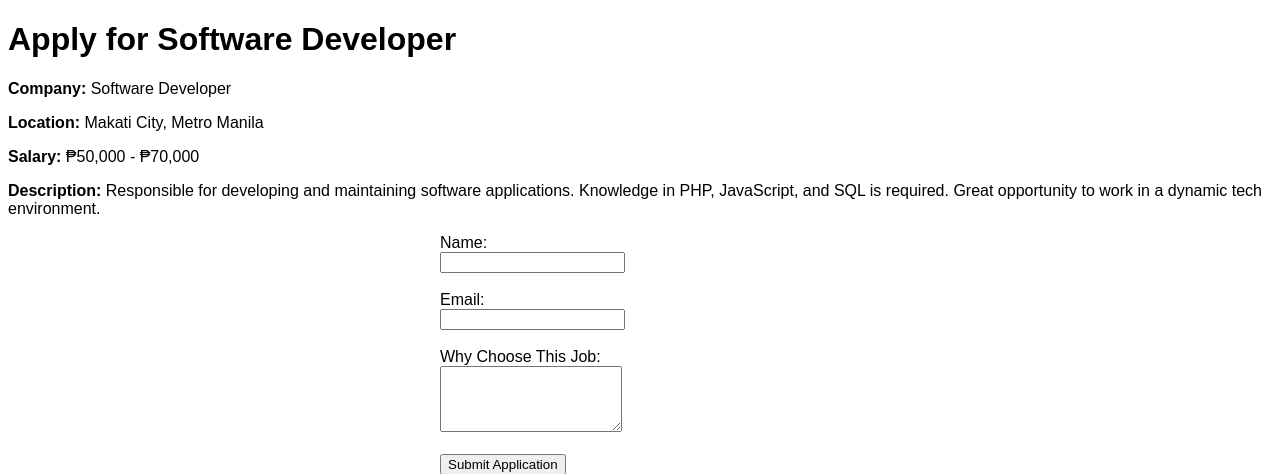
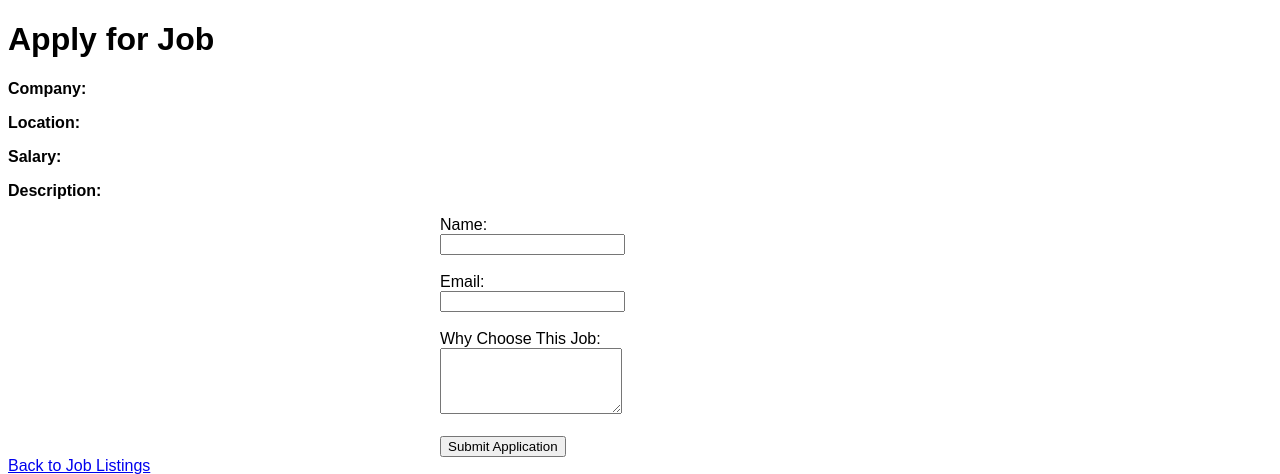
Before and after one commit to jesus-justin/Job-Management-Platform, a PHP site: page /apply.php in a window 1280 px wide. Shown: the top 474 px of the page. Run offline with PHP 8.4, Linux system fonts and the light colour scheme.

Commit message:
Update apply.php

```diff
--- a/apply.php
+++ b/apply.php
@@ -1,5 +1,4 @@
 <?php
-
 $jobs = [
     [
         "title" => "Software Developer",
@@ -33,49 +32,13 @@ $jobs = [
     ]
 ];
 
-
 $jobId = isset($_GET['id']) ? (int)$_GET['id'] : 0;
 $job = $jobs[$jobId] ?? null;
+
+if ($job) {
+    include 'apply.html';
+} else {
+    echo "<p>Job not found.</p>";
+    echo "<a href='job_listings.php'>Back to Job Listings</a>";
+}
 ?>
-
-<!DOCTYPE html>
-<html lang="en">
-<head>
-    <meta charset="UTF-8">
-    <meta name="viewport" content="width=device-width, initial-scale=1.0">
-    <title>Apply for <?php echo htmlspecialchars($job['title'] ?? 'Job'); ?></title>
-    <style>
-        body { font-family: Arial, sans-serif; }
-        form { max-width: 400px; margin: auto; }
-    </style>
-</head>
-<body>
-
-    <?php if ($job): ?>
-        <h1>Apply for <?php echo htmlspecialchars($job['title']); ?></h1>
-        <p><strong>Company:</strong> <?php echo htmlspecialchars($job['title']); ?></p>
-        <p><strong>Location:</strong> <?php echo htmlspecialchars($job['location']); ?></p>
-        <p><strong>Salary:</strong> <?php echo htmlspecialchars($job['salary']); ?></p>
-        <p><strong>Description:</strong> <?php echo htmlspecialchars($job['description']); ?></p>
-
-        <form method="POST" action="submit_application.php">
-            <input type="hidden" name="jobTitle" value="<?php echo htmlspecialchars($job['title']); ?>">
-            <label for="name">Name:</label><br>
-            <input type="text" id="name" name="name" required><br><br>
-
-            <label for="email">Email:</label><br>
-            <input type="email" id="email" name="email" required><br><br>
-
-            <label for="reason">Why Choose This Job:</label><br>
-            <textarea id="reason" name="reason" rows="4" required></textarea><br><br>
-
-            <button type="submit">Submit Application</button>
-        </form>
-
-    <?php else: ?>
-        <p>Job not found.</p>
-    <?php endif; ?>
-
-    <a href="job_listings.php">Back to Job Listings</a>
-</body>
-</html>
```
